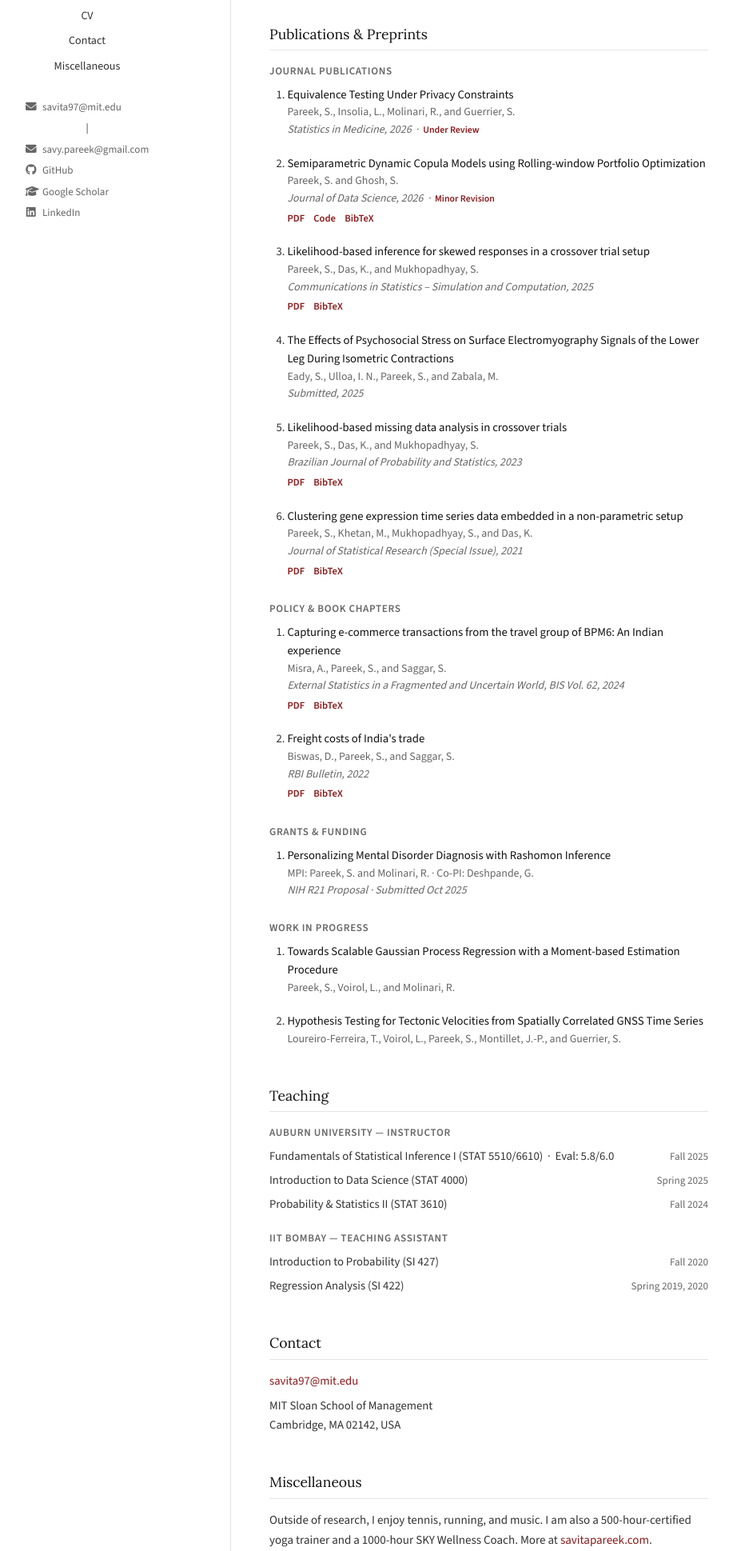
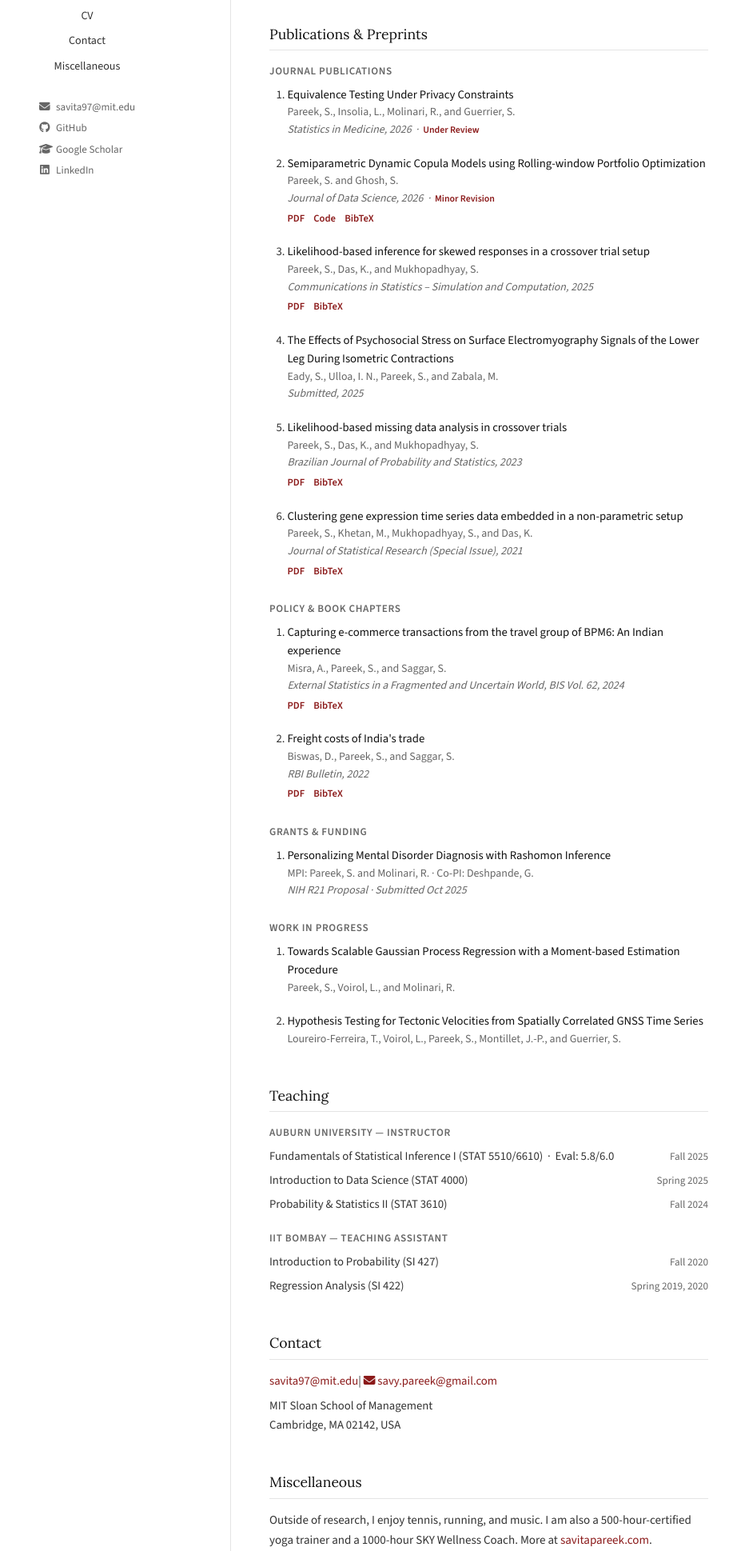
Before and after one commit to savitapareek/savitapareek.github.io, a plain HTML site: page index.html in a window 1280 px wide. Shown: the part 420-2359 px from the top of the page at 80% size, without its empty margins (200-1117 px from the left). Drawn offline with nearby package versions, Linux system fonts and the light colour scheme.

Commit message:
Update index.html

```diff
--- a/index.html
+++ b/index.html
@@ -209,8 +209,7 @@
       <a href="#misc">Miscellaneous</a>
     </nav>
 <div class="sidebar-links">
-      <a href="mailto:savita97@mit.edu"><i class="fas fa-envelope"></i> savita97@mit.edu</a> |
-<a href="mailto:savy.pareek@gmail.com"><i class="fas fa-envelope"></i> savy.pareek@gmail.com</a>
+      <a href="mailto:savita97@mit.edu"><i class="fas fa-envelope"></i> savita97@mit.edu</a>
       <a href="https://github.com/savitapareek" target="_blank"><i class="fab fa-github"></i> GitHub</a>
       <a href="https://scholar.google.com/citations?user=ZjPN4DAAAAAJ&hl=en" target="_blank"><i class="fas fa-graduation-cap"></i> Google Scholar</a>
       <a href="https://www.linkedin.com/in/savita-pareek-4ab783191" target="_blank"><i class="fab fa-linkedin"></i> LinkedIn</a>
@@ -455,7 +454,8 @@
     <section id="contact">
       <h2>Contact</h2>
       <div class="contact">
-        <p><a href="mailto:savita97@mit.edu">savita97@mit.edu</a></p>
+        <p><a href="mailto:savita97@mit.edu">savita97@mit.edu</a>|
+<a href="mailto:savy.pareek@gmail.com"><i class="fas fa-envelope"></i> savy.pareek@gmail.com</a></p>
         <p>MIT Sloan School of Management<br>Cambridge, MA 02142, USA</p>
       </div>
     </section>
```
